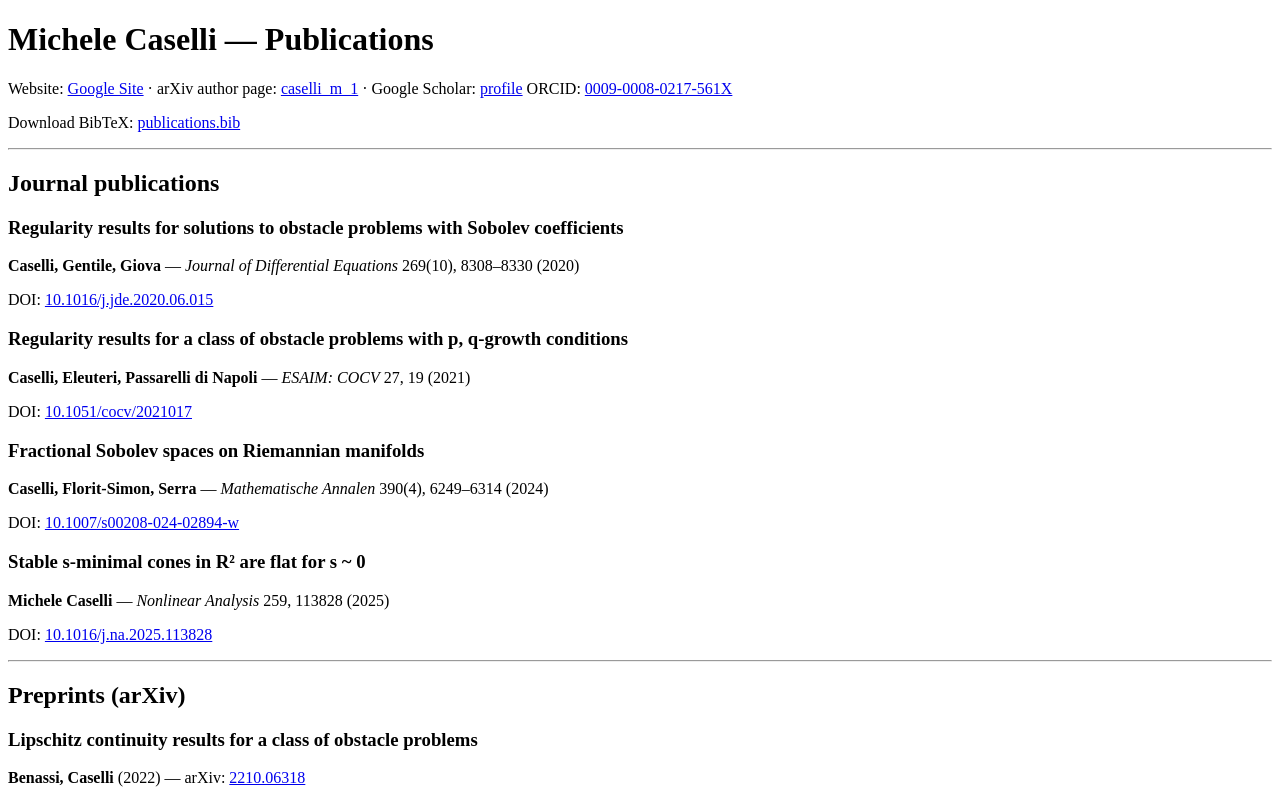
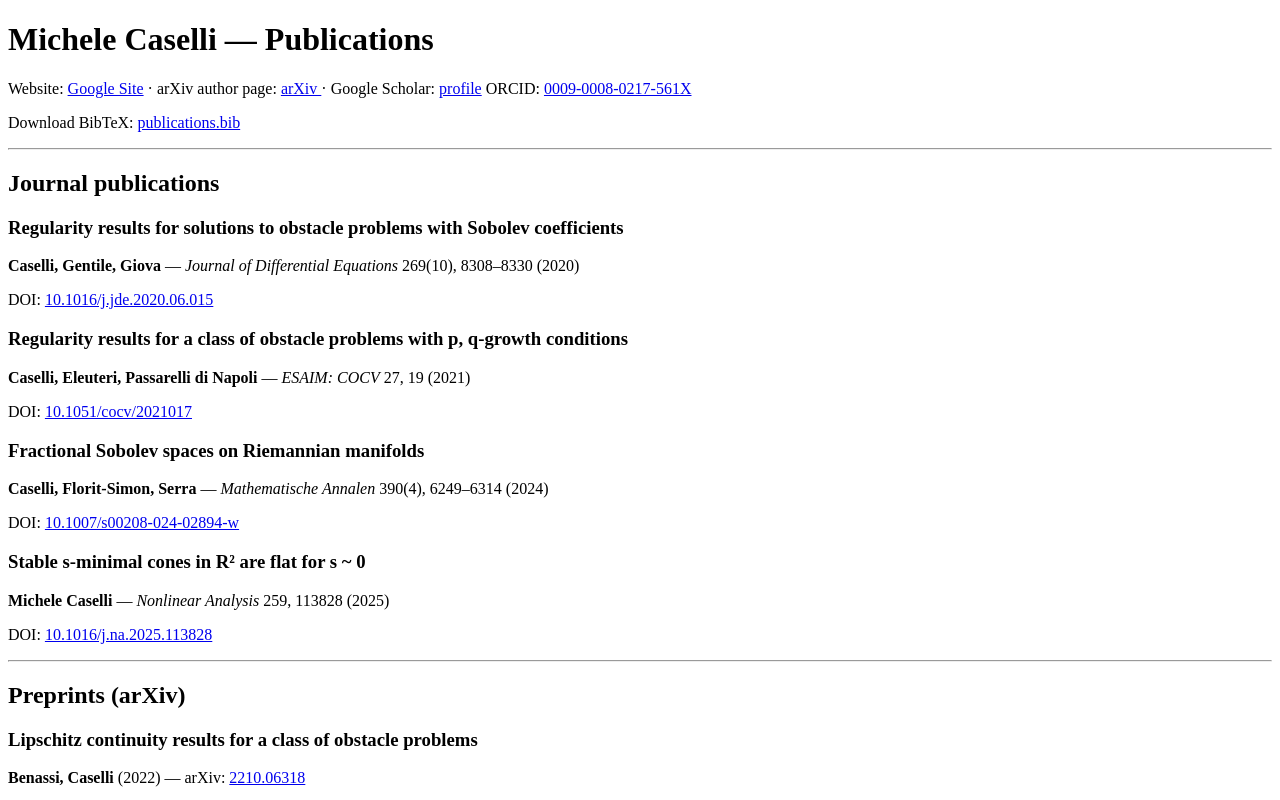
Before and after one commit to mcaselli97/publications, a plain HTML site: page index.html in a window 1280 px wide. Shown: the top 800 px of the page. Drawn offline with Linux system fonts and the light colour scheme.

Commit message:
Update index.html

```diff
--- a/index.html
+++ b/index.html
@@ -12,7 +12,7 @@
 
   <p>
     Website: <a href="https://sites.google.com/sns.it/michelecaselli/home">Google Site</a> ·
-    arXiv author page: <a href="https://arxiv.org/a/caselli_m_1.html">caselli_m_1</a> ·
+    arXiv author page: <a href="https://arxiv.org/search/math?searchtype=author&query=Caselli,+M"> arXiv </a> ·
     Google Scholar: <a href="https://scholar.google.com/citations?user=MUJ8oHAAAAAJ">profile</a>
     ORCID: <a href="https://orcid.org/0009-0008-0217-561X">0009-0008-0217-561X</a>
   </p>
```
